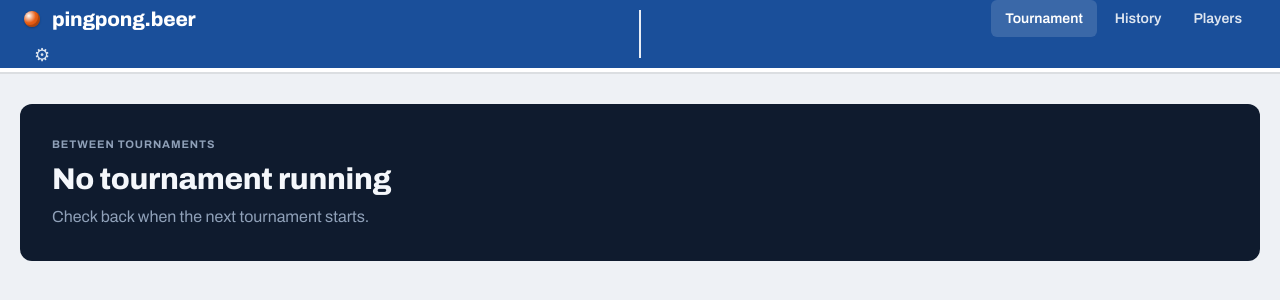
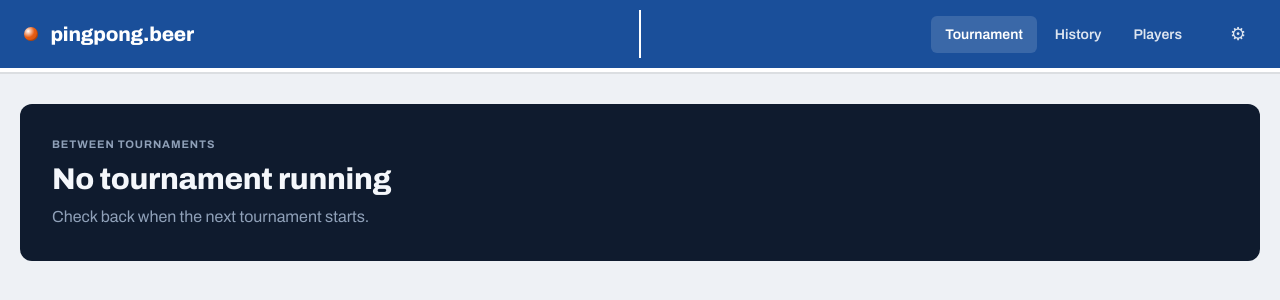
Before and after one commit to SoftwarePhil/pingpong, a Next.js app: page /tournaments/active in a window 1280 px wide. Shown: the top 300 px of the page. Built offline with nearby package versions, Linux system fonts and the light colour scheme; no server answers; the database is empty.

Commit message:
Fix header: flex layout, centered divider, settings on the right, remove extra ball

```diff
--- a/src/styles/components.css
+++ b/src/styles/components.css
@@ -1,4 +1,4 @@
-/* ── Site header — rectangular table edge ────────────────────────── */
+/* ── Site header ───────────────────────────────────────────────────── */
 
 .site-header {
   position: sticky;
@@ -15,9 +15,10 @@
 }
 
 .site-header__inner {
-  display: grid;
-  grid-template-columns: 1fr auto 1fr;
+  display: flex;
   align-items: center;
+  justify-content: space-between;
+  gap: 1.5rem;
   max-width: 80rem;
   height: 4.25rem;
   margin-inline: auto;
@@ -25,18 +26,18 @@
   position: relative;
 }
 
-/* Vertical center line — the net */
+/* Center divider — truly centered on the header */
 .site-header__inner::before {
   content: "";
   position: absolute;
   left: 50%;
-  top: 0.6rem;
-  bottom: 0.6rem;
+  top: 0.65rem;
+  bottom: 0.65rem;
   width: 2px;
   background: #ffffff;
   transform: translateX(-50%);
-  opacity: 0.9;
   pointer-events: none;
+  z-index: 1;
 }
 
 [data-theme="dark"] .site-header__inner::before {
@@ -50,15 +51,16 @@
   color: #ffffff;
   font-size: 1.25rem;
   white-space: nowrap;
-  justify-self: start;
+  flex-shrink: 0;
+  z-index: 2;
 }
 
 .site-header__ball {
-  width: 1rem;
-  height: 1rem;
+  width: 0.9rem;
+  height: 0.9rem;
   border-radius: 999px;
   background: radial-gradient(circle at 30% 30%, #fff 0%, var(--ball) 45%, #c44a0a 100%);
-  box-shadow: inset -2px -2px 0 rgb(0 0 0 / 0.2), 0 1px 2px rgb(0 0 0 / 0.25);
+  box-shadow: inset -1px -1px 0 rgb(0 0 0 / 0.2);
   flex-shrink: 0;
 }
 
@@ -66,8 +68,8 @@
   display: flex;
   align-items: center;
   gap: 0.25rem;
-  justify-self: end;
-  grid-column: 3;
+  margin-left: auto;
+  z-index: 2;
 }
 
 .site-header__link {
@@ -119,9 +121,7 @@
   margin-bottom: 1.75rem;
 }
 
-.page-header__copy {
-  min-width: 0;
-}
+.page-header__copy { min-width: 0; }
 
 .page-header__actions {
   display: flex;
@@ -165,17 +165,13 @@
   transition: background-color 150ms ease, border-color 150ms ease, color 150ms ease;
 }
 
-.button:disabled {
-  cursor: not-allowed;
-  opacity: 0.5;
-}
+.button:disabled { cursor: not-allowed; opacity: 0.5; }
 
 .button-primary {
   background: var(--table);
   border-color: var(--table);
   color: var(--table-ink);
 }
-
 .button-primary:hover:not(:disabled) {
   background: var(--table-hover);
   border-color: var(--table-hover);
@@ -186,17 +182,13 @@
   border-color: var(--ball);
   color: var(--surface);
 }
-
-.button-accent:hover:not(:disabled) {
-  filter: brightness(0.94);
-}
+.button-accent:hover:not(:disabled) { filter: brightness(0.94); }
 
 .button-secondary {
   background: var(--surface);
   border-color: var(--line-strong);
   color: var(--ink);
 }
-
 .button-secondary:hover:not(:disabled) {
   border-color: var(--table);
   color: var(--table);
@@ -207,18 +199,10 @@
   border-color: var(--win);
   color: var(--surface);
 }
+.button-success:hover:not(:disabled) { filter: brightness(0.94); }
 
-.button-success:hover:not(:disabled) {
-  filter: brightness(0.94);
-}
-
-.button-danger {
-  color: var(--loss);
-}
-
-.button-danger:hover:not(:disabled) {
-  background: var(--loss-soft);
-}
+.button-danger { color: var(--loss); }
+.button-danger:hover:not(:disabled) { background: var(--loss-soft); }
 
 .button-sm {
   padding: 0.3125rem 0.625rem;
@@ -237,10 +221,7 @@
   border-radius: 0.75rem;
   box-shadow: var(--shadow-card);
 }
-
-.surface-card--quiet {
-  box-shadow: none;
-}
+.surface-card--quiet { box-shadow: none; }
 
 .scoreboard {
   background: var(--board);
@@ -248,7 +229,6 @@
   border-radius: 0.75rem;
 }
 
-/* Table-style banner: rectangular, center line dividing halves */
 .table-banner {
   display: grid;
   grid-template-columns: 1fr auto 1fr;
@@ -262,9 +242,7 @@
   overflow: hidden;
 }
 
-.table-banner__left {
-  padding: 1.75rem 1.5rem;
-}
+.table-banner__left { padding: 1.75rem 1.5rem; }
 
 .table-banner__right {
   padding: 1.75rem 1.5rem;
@@ -280,7 +258,6 @@
   opacity: 0.55;
 }
 
-/* Two halves below — square-ish cards with table spacing */
 .table-halves {
   display: grid;
   grid-template-columns: 1fr 1fr;
@@ -309,44 +286,21 @@
   opacity: 0.5;
 }
 
-.tournament-points-panel {
-  border-color: color-mix(in srgb, var(--table) 35%, var(--line));
-}
-
-.tournament-points-panel__header {
-  background: var(--table-soft);
-  border-color: var(--line);
-}
-
-.tournament-points-panel__summary {
-  background: var(--surface-sunken);
-  border-color: var(--line);
-}
-
+.tournament-points-panel { border-color: color-mix(in srgb, var(--table) 35%, var(--line)); }
+.tournament-points-panel__header { background: var(--table-soft); border-color: var(--line); }
+.tournament-points-panel__summary { background: var(--surface-sunken); border-color: var(--line); }
 .tournament-points-panel__winner {
   background: var(--gold-soft);
   border-color: color-mix(in srgb, var(--gold) 45%, var(--line));
 }
-
 .tournament-points-panel__winner-label,
-.tournament-points-panel__winner-score {
-  color: var(--gold);
-}
-
-.tournament-points-panel__winner-name {
-  color: var(--ink);
-}
-
-.tournament-points-panel__leaderboard-row--winner {
-  background: var(--gold-soft);
-}
+.tournament-points-panel__winner-score { color: var(--gold); }
+.tournament-points-panel__winner-name { color: var(--ink); }
+.tournament-points-panel__leaderboard-row--winner { background: var(--gold-soft); }
 
 /* ── Flip score cards ──────────────────────────────────────────── */
 
-.score-flip {
-  display: inline-block;
-  perspective: 600px;
-}
+.score-flip { display: inline-block; perspective: 600px; }
 
 .score-flip__inner {
   display: inline-flex;
@@ -363,47 +317,12 @@
   transition: transform 0.45s cubic-bezier(0.4, 0, 0.2, 1);
 }
 
-.score-flip:hover .score-flip__inner {
-  transform: rotateX(12deg) rotateY(4deg);
-}
+.score-flip:hover .score-flip__inner { transform: rotateX(12deg) rotateY(4deg); }
 
 .score-flip.is-winner .score-flip__inner {
   border-color: var(--win);
   background: linear-gradient(180deg, var(--win-soft) 0%, color-mix(in srgb, var(--win-soft) 70%, var(--surface)) 100%);
   color: var(--win);
-}
-
-/* ── Bouncing load ball — contained near header logo ─────────────── */
-
-.bouncing-ball {
-  position: fixed;
-  top: 0.6rem;
-  left: 1.5rem;
-  z-index: 45;
-  width: 3rem;
-  height: 3rem;
-  pointer-events: none;
-}
-
-.bouncing-ball__orb {
-  width: 18px;
-  height: 18px;
-  border-radius: 50%;
-  background: radial-gradient(circle at 32% 28%, #fff 0%, var(--ball) 40%, #c44a0a 100%);
-  box-shadow: 0 2px 4px rgb(0 0 0 / 0.3), inset -1px -1px 2px rgb(0 0 0 / 0.2);
-  animation: logo-bounce 1.6s cubic-bezier(0.34, 1.56, 0.64, 1) forwards;
-}
-
-@keyframes logo-bounce {
-  0% { transform: translateY(-30px) scale(0.9); opacity: 0; }
-  40% { transform: translateY(8px) scale(1.05); opacity: 1; }
-  60% { transform: translateY(-6px) scale(0.98); }
-  80% { transform: translateY(3px) scale(1); }
-  100% { transform: translateY(0) scale(1); opacity: 1; }
-}
-
-@media (prefers-reduced-motion: reduce) {
-  .bouncing-ball { display: none; }
 }
 
 /* ── Forms ───────────────────────────────────────────────────────── */
@@ -414,11 +333,7 @@
   color: var(--ink);
   transition: border-color 150ms ease;
 }
-
-.form-control::placeholder {
-  color: var(--muted);
-}
-
+.form-control::placeholder { color: var(--muted); }
 .form-control:focus {
   border-color: var(--table);
   outline: 2px solid color-mix(in srgb, var(--table) 22%, transparent);
@@ -433,10 +348,12 @@
   font-weight: 700;
 }
 
-/* ── Settings menu ──────────────────────────────────────────────── */
+/* ── Settings menu — stays on the right, popover anchors to trigger ───────── */
 
 .settings-menu {
   position: relative;
+  flex-shrink: 0;
+  z-index: 50;
 }
 
 .settings-menu__trigger {
@@ -504,24 +421,15 @@
   text-align: left;
   transition: background-color 150ms ease, color 150ms ease;
 }
-
 .settings-menu__action:hover {
   background: var(--surface-sunken);
   color: var(--table);
 }
+.settings-menu__action--danger,
+.settings-menu__action--danger:hover { color: var(--loss); }
+.settings-menu__action--danger:hover { background: var(--loss-soft); }
 
-.settings-menu__action--danger,
-.settings-menu__action--danger:hover {
-  color: var(--loss);
-}
-
-.settings-menu__action--danger:hover {
-  background: var(--loss-soft);
-}
-
-.settings-menu__account {
-  padding: 0.25rem 0;
-}
+.settings-menu__account { padding: 0.25rem 0; }
 
 .settings-menu__status {
   display: block;
@@ -530,10 +438,7 @@
   font-size: 0.8125rem;
   font-weight: 700;
 }
-
-.settings-menu__status--loading {
-  color: var(--muted);
-}
+.settings-menu__status--loading { color: var(--muted); }
 
 .settings-menu__action-icon {
   width: 1.25rem;
@@ -548,43 +453,32 @@
 
 @media (max-width: 640px) {
   .site-header__inner {
-    grid-template-columns: 1fr auto;
     height: 3.75rem;
     padding-inline: 1rem;
+    gap: 0.75rem;
   }
 
-  .site-header__inner::before {
-    display: none;
-  }
+  .site-header__inner::before { display: none; }
 
-  .site-header__nav {
-    grid-column: auto;
-  }
+  .site-header__brand .font-display { display: none; }
 
-  .site-header__brand .font-display {
-    display: none;
-  }
+  .site-header__link { padding: 0.4rem 0.5rem; }
 
   .table-banner {
     grid-template-columns: 1fr;
     min-height: auto;
   }
-
   .table-banner__divider {
     width: auto;
     height: 2px;
     margin: 0 1rem;
   }
-
-  .table-halves {
-    grid-template-columns: 1fr;
-  }
+  .table-halves { grid-template-columns: 1fr; }
 
   .page-header {
     align-items: flex-start;
     flex-direction: column;
   }
-
   .page-header__actions {
     justify-content: flex-start;
     width: 100%;
```
